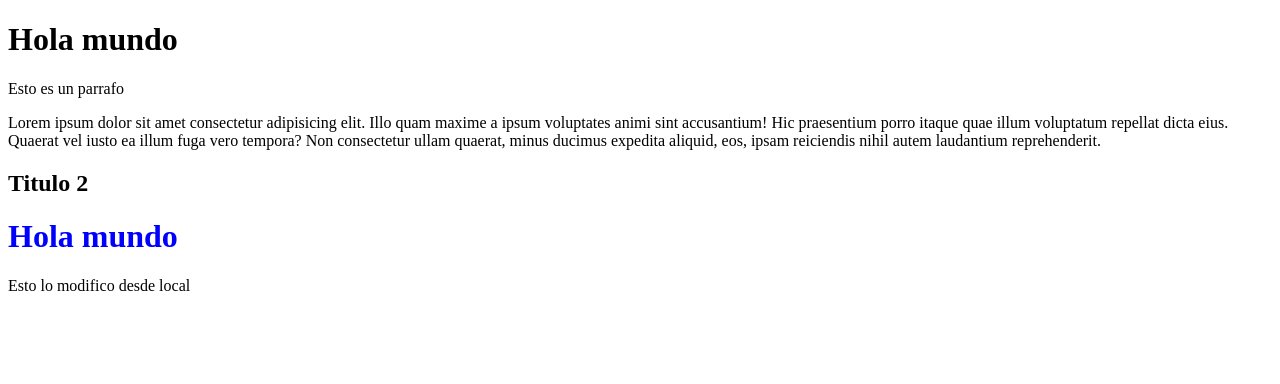
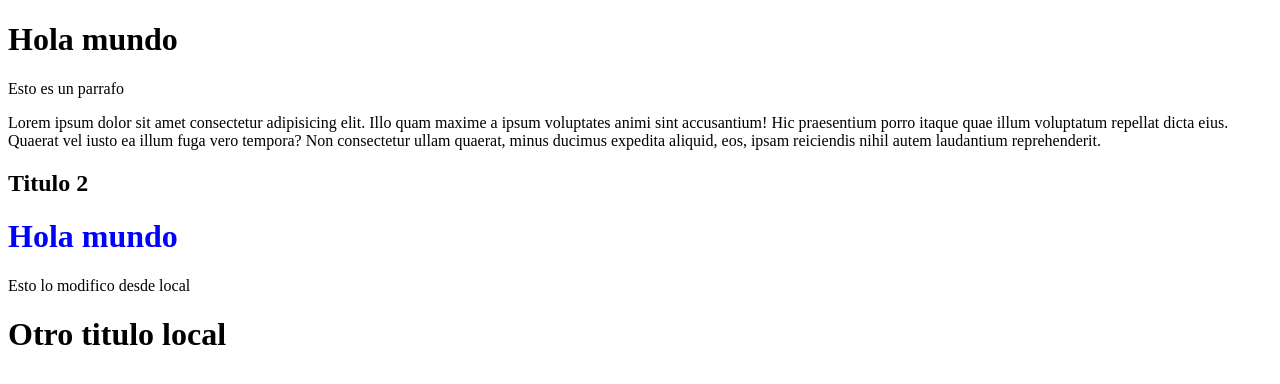
Before and after one commit to Michellopez16/Ej1_Js1, a plain HTML site: page index.html in a window 1280 px wide. Drawn offline with Linux system fonts and the light colour scheme.

Commit message:
comentario local 2

```diff
--- a/index.html
+++ b/index.html
@@ -19,7 +19,7 @@
 
    <p>Esto lo modifico desde local</p>
 
-
+    <h1>Otro titulo local</h1>
 
 
 </body>
```
